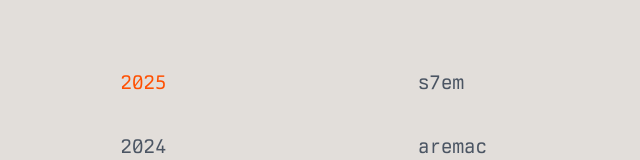
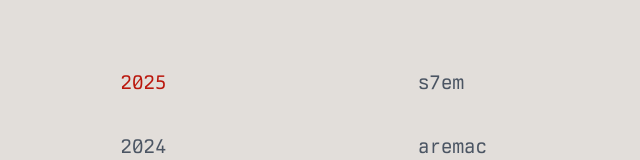
Before and after one commit to degstn/degstn.com-v1, a Next.js app in the folder frontend/: page / in a window 1280 px wide. Shown: the part 324-484 px from the top of the page, without its empty margins (227-867 px from the left). Built offline with nearby package versions, Linux system fonts and the light colour scheme.

Commit message:
changed colors to adhere to WCAG 2 AA. still doesnt in dark mode but fucking hell its 4.41 vs 4.5 go cry WCAG

```diff
--- a/frontend/src/app/page.tsx
+++ b/frontend/src/app/page.tsx
@@ -8,7 +8,8 @@ export default function Home() {
   return (
     <main className=" flex min-h-screen bg-bgLight dark:bg-bgDark flex-col items-center justify-center">
       {/* <div className="relative flex place-items-center before:absolute "> */}
-      <meta name="theme-color" content="#e2deda dark:#292929"></meta>
+      <meta name="theme-color" content="#e2deda" media="(prefers-color-scheme: light)"></meta>
+      <meta name="theme-color" content="#292929" media="(prefers-color-scheme: dark)"></meta>
       <div className={berkeleymono.className}>
       <div className='lg:pt-24 pt-56 '>
           <div className="grid grid-cols-10 lg:ml-10 md:pl-40 lg:px-32 sm:px-0 gap-2 sm:mt-20 mb-16 ">
@@ -27,7 +28,7 @@ export default function Home() {
             </span>
           </div>
           <div className=" col-end-3 lg:px-20  ">
-          <span className="text-xl bg-clip-text text-transparent text-international-orange tracking-tight font-light">2025</span>
+          <span className="text-xl bg-clip-text text-transparent text-international-orange-engineering dark:text-international-orange tracking-tight font-light">2025</span>
           </div>
           <div className="col-end-7 col-span-2 lg:px-20 pb-7 ">
           <span className="text-xl text-gray-600 tracking-tight font-normal dark:text-gray-50">
```
